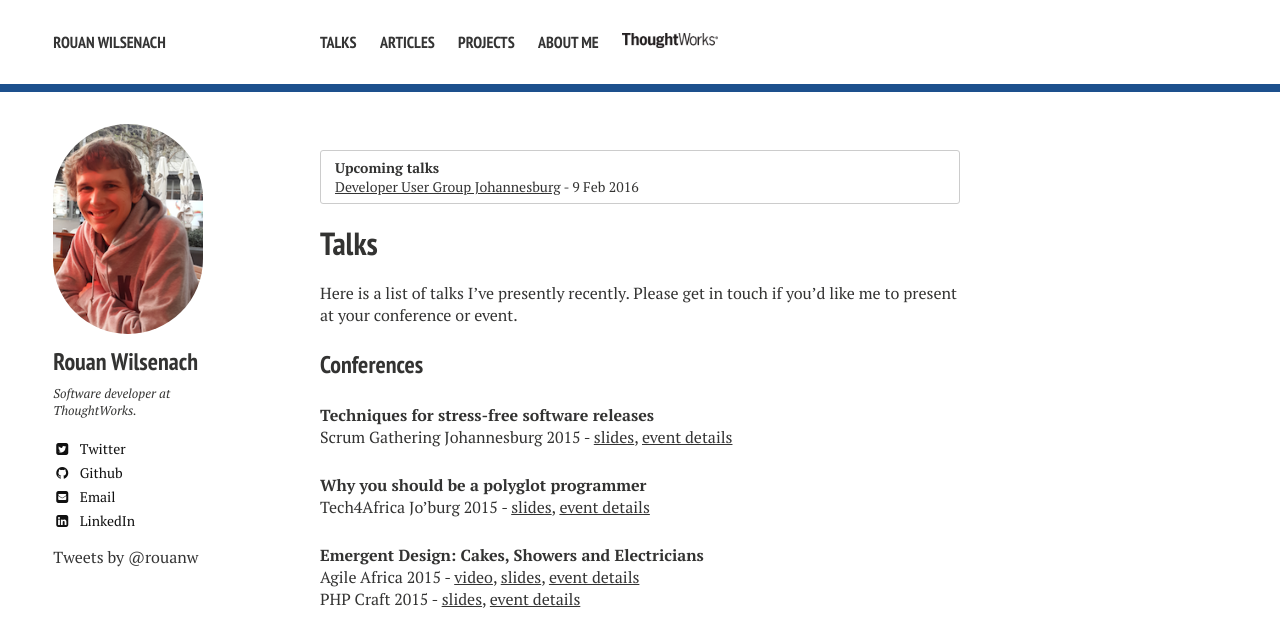
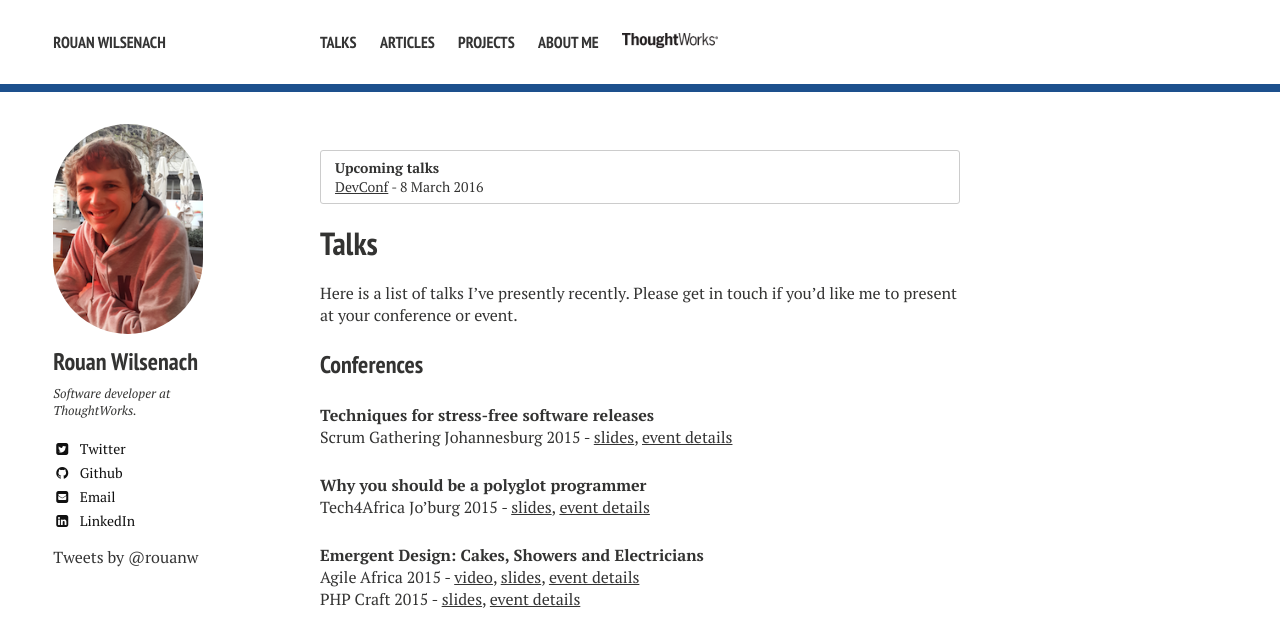
Before and after one commit to rouanw/rouanw.github.io, a Jekyll site: the page built from talks/index.md, in a window 1280 px wide and 900 px high, cut to the strip 0-632 px from the top of the window. Built offline with Jekyll 4.4.1, drawn with Linux system fonts in a browser that asks for light colours; nearby versions of some CDN libraries; some web fonts are replaced; comment, search, counter and statistics services are not loaded; some of the changed text lies outside the part shown.

Commit message:
added devconf to upcoming talks and added developerug to talks

```diff
--- a/talks/index.md
+++ b/talks/index.md
@@ -4,9 +4,10 @@ excerpt: "Rouan Wilsenach - Software Developer at ThoughtWorks"
 tags: [Rouan, Wilsenach, ThoughtWorks, agile, software, developer, development, continuous, delivery]
 share: false
 ---
+
+{: .notice}
 __Upcoming talks__
-[Developer User Group Johannesburg](http://www.meetup.com/DeveloperUG/events/227180628/) - 9 Feb 2016
-{: .notice}
+[DevConf](http://www.devconf.co.za/) - 8 March 2016
 
 # Talks
 
```
Also changed, not shown: other parts of talks/index.md (+1 -0 lines).
